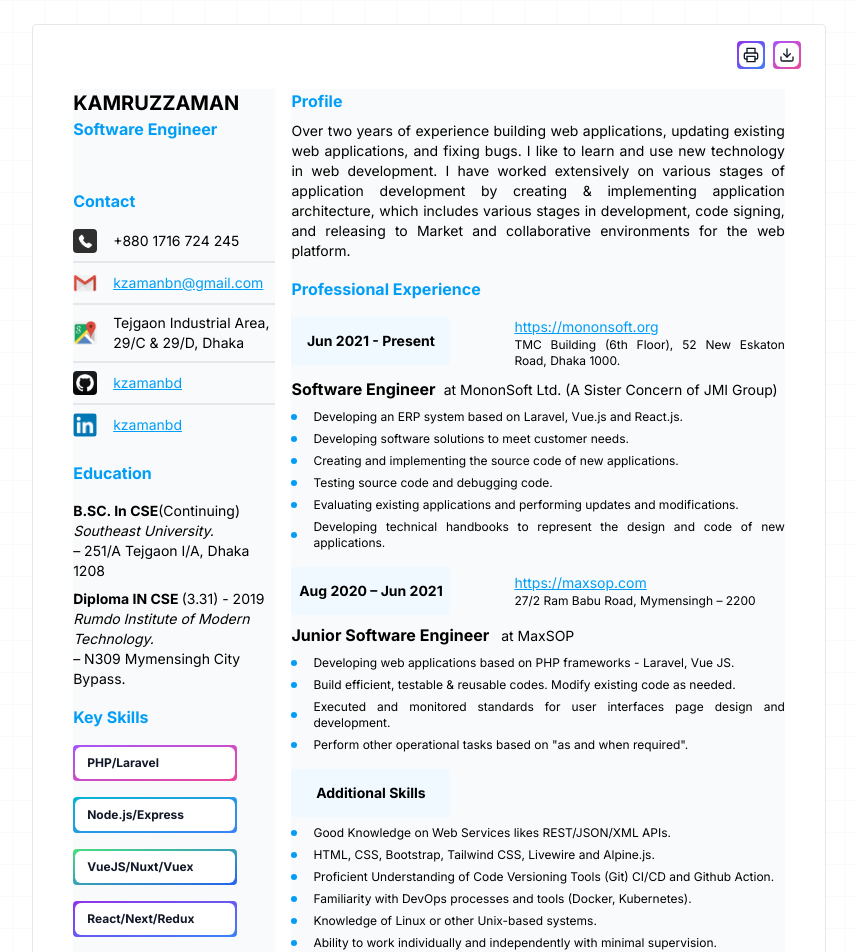
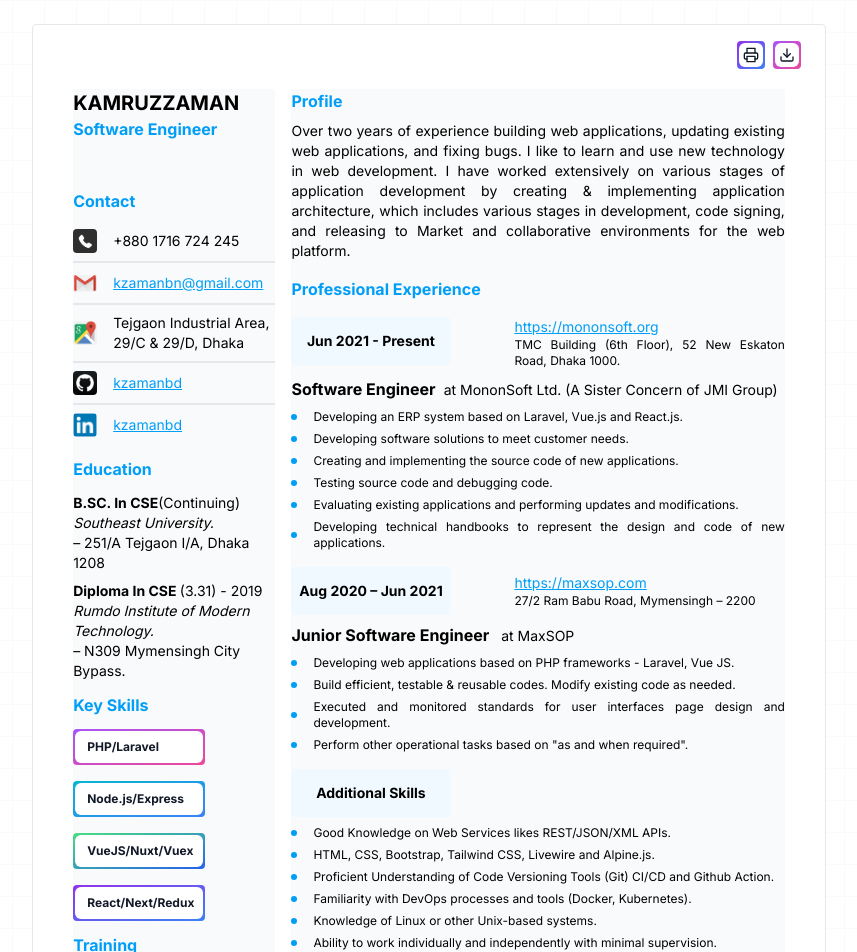
Before and after one commit to kzamaan/resume-next, a Next.js app: page / in a window 1280 px wide. Shown: the top 952 px of the page, without its empty margins (211-1068 px from the left). Built offline with nearby package versions, Linux system fonts and the light colour scheme.

Commit message:
update resume

```diff
--- a/components/Resume.jsx
+++ b/components/Resume.jsx
@@ -103,7 +103,7 @@ export default function Resume() {
                     </ul>
 
                     {/* Education */}
-                    <p className='subtitle my-4'>Education</p>
+                    <p className='subtitle my-3'>Education</p>
                     <div className='text-sm'>
                         <div className='mb-2'>
                             <p>
@@ -116,7 +116,7 @@ export default function Resume() {
 
                         <div>
                             <p>
-                                <span className='font-bold'>Diploma IN CSE </span>
+                                <span className='font-bold'>Diploma In CSE </span>
                                 <span>(3.31) - 2019</span>
                             </p>
                             <p className='italic'>Rumdo Institute of Modern Technology.</p>
@@ -124,7 +124,7 @@ export default function Resume() {
                         </div>
                     </div>
                     {/* Key Skills */}
-                    <p className='subtitle my-4'>Key Skills</p>
+                    <p className='subtitle my-3'>Key Skills</p>
                     <div className='space-y-4'>
                         <button className='gradient-btn group from-purple-500 to-pink-500 focus:ring-purple-200 group-hover:from-purple-500 group-hover:to-pink-500 dark:focus:ring-purple-800'>
                             <span className='gradient-content'>PHP/Laravel</span>
@@ -140,7 +140,7 @@ export default function Resume() {
                         </button>
                     </div>
                     {/* Training */}
-                    <p className='subtitle my-4'>Training</p>
+                    <p className='subtitle my-3'>Training</p>
                     <div className='space-y-2 text-sm'>
                         <div>
                             <p className='font-bold'>PHP/Laravel (2019)</p>
--- a/styles/globals.css
+++ b/styles/globals.css
@@ -34,7 +34,7 @@
         @apply print:bg-gray-100 relative flex items-center justify-center overflow-hidden rounded bg-gradient-to-br p-0.5 font-bold text-gray-900 dark:text-white hover:text-white focus:outline-none focus:ring-4;
     }
     .gradient-content {
-        @apply text-xs flex items-center relative w-40 rounded-md bg-white px-3 py-2 transition-all duration-75 ease-in group-hover:bg-opacity-0 dark:bg-gray-900;
+        @apply text-xs flex items-center relative w-32 rounded-md bg-white px-3 py-2 transition-all duration-75 ease-in group-hover:bg-opacity-0 dark:bg-gray-900;
     }
     .contact-icon {
         @apply w-6 h-6 mr-4 rounded;
```
